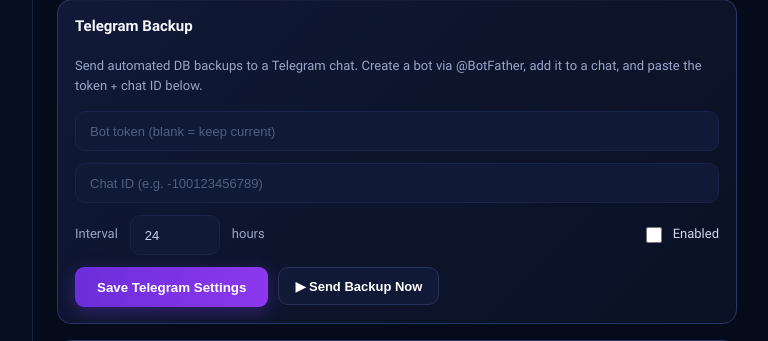
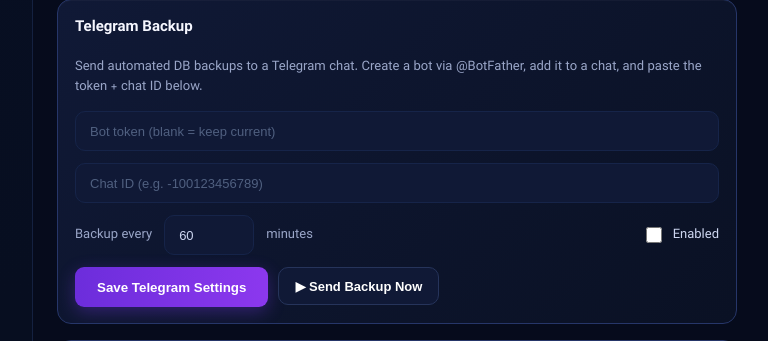
Before and after one commit to santiyagoburcart/PAMP, a Django app: page /settings/ in a window 1280 px wide. Shown: the part 1058-1399 px from the top of the page, without its empty margins (187-955 px from the left). Run offline with Django 4.2, Linux system fonts and the light colour scheme; the visitor is signed in with stand-in values (Sample User, id 1); data comes from the database, SQL or seed files in the repository; data that the repository does not hold is empty; parts of the project's set-up code (start-up, migrations or seed data) failed here and were passed over.

Commit message:
auto: code update at 2026-09-21 01:32
Files: admins/migrations/0010_telegram_interval_minutes.py admins/models.py admins/templates/admins/settings.html admins/views.py templates/v2/settings_v2.html

```diff
--- a/admins/models.py
+++ b/admins/models.py
@@ -340,7 +340,7 @@ class TelegramConfig(models.Model):
     """Single-row Telegram bot settings for automated DB backups."""
     bot_token = models.CharField(max_length=255, blank=True)
     chat_id = models.CharField(max_length=100, blank=True)
-    backup_interval_hours = models.PositiveIntegerField(default=24)
+    backup_interval_minutes = models.PositiveIntegerField(default=60)
     is_enabled = models.BooleanField(default=False)
     updated_at = models.DateTimeField(auto_now=True)
 
@@ -355,7 +355,7 @@ class TelegramConfig(models.Model):
         obj, _ = cls.objects.get_or_create(pk=1, defaults={
             'bot_token': '',
             'chat_id': '',
-            'backup_interval_hours': 24,
+            'backup_interval_minutes': 60,
             'is_enabled': False,
         })
         return obj
--- a/admins/templates/admins/settings.html
+++ b/admins/templates/admins/settings.html
@@ -265,9 +265,9 @@
                    style="width:100%;padding:8px 12px;background:rgba(255,255,255,0.05);border:1px solid rgba(255,255,255,0.1);border-radius:8px;color:#e2e8f0;font-size:13px;outline:none">
           </div>
           <div style="display:flex;align-items:center;gap:12px;flex-wrap:wrap">
-            <label style="font-size:12px;color:var(--muted)">Interval (hours)</label>
-            <input type="number" id="tg-hours-v1" name="backup_interval_hours"
-                   value="{{ telegram_config.backup_interval_hours }}" min="1" max="168"
+            <label style="font-size:12px;color:var(--muted)">Backup every (minutes)</label>
+            <input type="number" id="tg-hours-v1" name="backup_interval_minutes"
+                   value="{{ telegram_config.backup_interval_minutes|default:60 }}" min="5" max="1440"
                    style="width:80px;padding:6px 10px;background:rgba(255,255,255,0.05);border:1px solid rgba(255,255,255,0.1);border-radius:8px;color:#e2e8f0;font-size:13px;outline:none">
             <label style="display:flex;align-items:center;gap:8px;cursor:pointer;margin-left:auto">
               <input type="checkbox" id="tg-enabled-v1"
--- a/admins/views.py
+++ b/admins/views.py
@@ -428,31 +428,32 @@ def telegram_config(request):
         cfg.bot_token = new_token
     cfg.chat_id = request.POST.get('chat_id', '').strip()
     try:
-        cfg.backup_interval_hours = max(1, int(request.POST.get('backup_interval_hours', 24)))
+        cfg.backup_interval_minutes = min(1440, max(5, int(request.POST.get('backup_interval_minutes', 60))))
     except (ValueError, TypeError):
-        cfg.backup_interval_hours = 24
+        cfg.backup_interval_minutes = 60
     cfg.is_enabled = request.POST.get('is_enabled') == '1'
     cfg.save()
 
     from django_celery_beat.models import PeriodicTask, IntervalSchedule
+    from .tasks import send_telegram_backup
     if cfg.is_enabled and cfg.bot_token and cfg.chat_id:
         schedule, _ = IntervalSchedule.objects.get_or_create(
-            every=cfg.backup_interval_hours * 60,
+            every=cfg.backup_interval_minutes,
             period=IntervalSchedule.MINUTES,
         )
-        task, _ = PeriodicTask.objects.get_or_create(
+        PeriodicTask.objects.update_or_create(
             name='Telegram DB Backup',
             defaults={
-                'task': 'admins.tasks.send_telegram_backup',
+                'task': send_telegram_backup.name,
                 'interval': schedule,
                 'enabled': True,
             },
         )
-        task.interval = schedule
-        task.enabled = True
-        task.save()
     else:
-        PeriodicTask.objects.filter(name='Telegram DB Backup').update(enabled=False)
+        # .save() (not queryset .update()) so django-celery-beat sees the change signal
+        for task in PeriodicTask.objects.filter(name='Telegram DB Backup'):
+            task.enabled = False
+            task.save()
 
     return HttpResponse('<div class="action-result success">✓ Telegram backup settings saved</div>')
 
--- a/templates/v2/settings_v2.html
+++ b/templates/v2/settings_v2.html
@@ -227,10 +227,10 @@
       <input type="text" id="tg-chat" name="chat_id" class="v2-input"
              placeholder="Chat ID (e.g. -100123456789)" value="{{ telegram_config.chat_id }}">
       <div style="display:flex;align-items:center;gap:12px;flex-wrap:wrap">
-        <span style="color:#9aa6c8;font-size:13px">Interval</span>
-        <input type="number" id="tg-hours" name="backup_interval_hours" class="v2-input"
-               style="width:90px" value="{{ telegram_config.backup_interval_hours }}" min="1" max="168">
-        <span style="color:#9aa6c8;font-size:13px">hours</span>
+        <span style="color:#9aa6c8;font-size:13px">Backup every</span>
+        <input type="number" id="tg-hours" name="backup_interval_minutes" class="v2-input"
+               style="width:90px" value="{{ telegram_config.backup_interval_minutes|default:60 }}" min="5" max="1440">
+        <span style="color:#9aa6c8;font-size:13px">minutes</span>
         <label style="display:flex;align-items:center;gap:8px;cursor:pointer;margin-left:auto">
           <input type="checkbox" id="tg-enabled" name="is_enabled"
                  {% if telegram_config.is_enabled %}checked{% endif %}
```
Also changed, not shown: admins/migrations/0010_telegram_interval_minutes.py (added).
